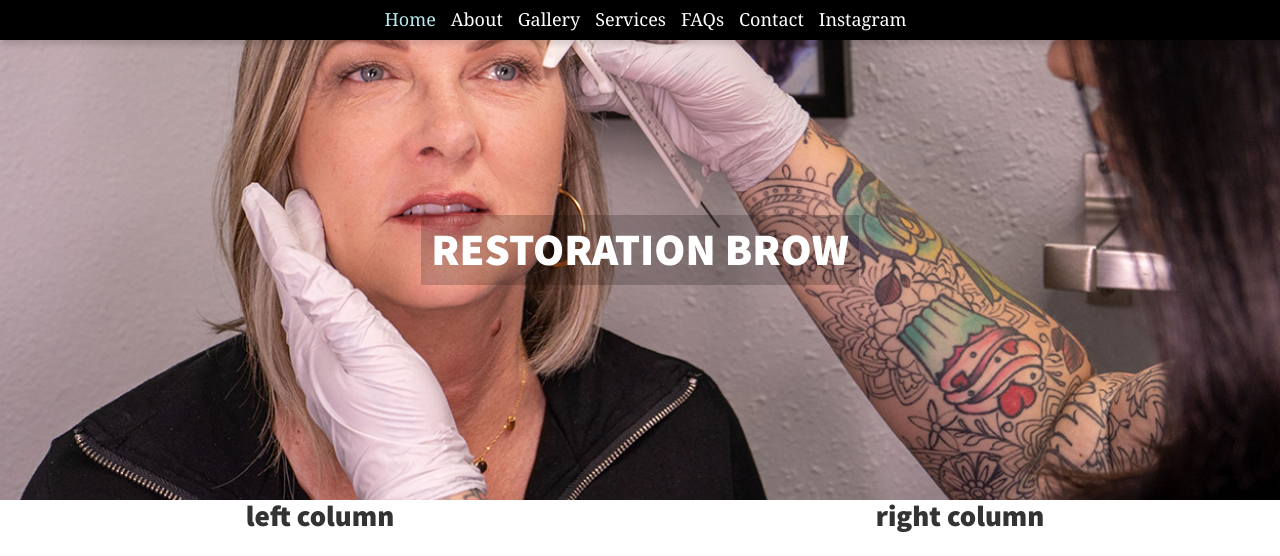
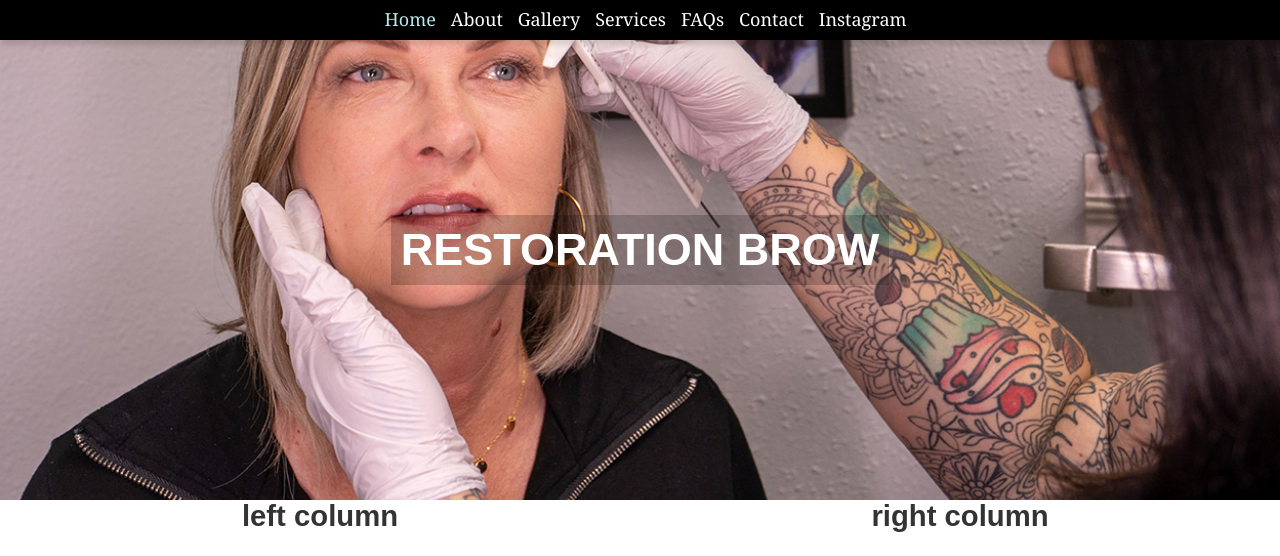
Before and after one commit to akickbush/restoration-brow-gatsby, a Gatsby site: page / in a window 1280 px wide. Shown: the top 556 px of the page. Built offline with nearby package versions, Linux system fonts and the light colour scheme; Gatsby itself is replaced by a stand-in of ours; a web font is replaced by a local one.

Commit message:
swapped to font light

```diff
--- a/src/scss/base/_body.scss
+++ b/src/scss/base/_body.scss
@@ -225,7 +225,7 @@ h3,
 h4,
 h5,
 p {
-  @extend .font-ssp;
+  @extend .font-ssp-l;
 }
 h1 {
   margin-left: 0;
--- a/src/scss/utils/_fonts.scss
+++ b/src/scss/utils/_fonts.scss
@@ -38,7 +38,7 @@
   font-family: SSPL;
   src: url('./font/SourceSansPro-Light.ttf');
 }
-.font-ssp-b {
+.font-ssp-l {
   font-family: 'SSPL', sans-serif, Helvetica Neue, Helvetica, Arial, sans-serif !important;
 }
 @font-face {
```
Also changed, not shown: src/style/style.css, 1 other file.
